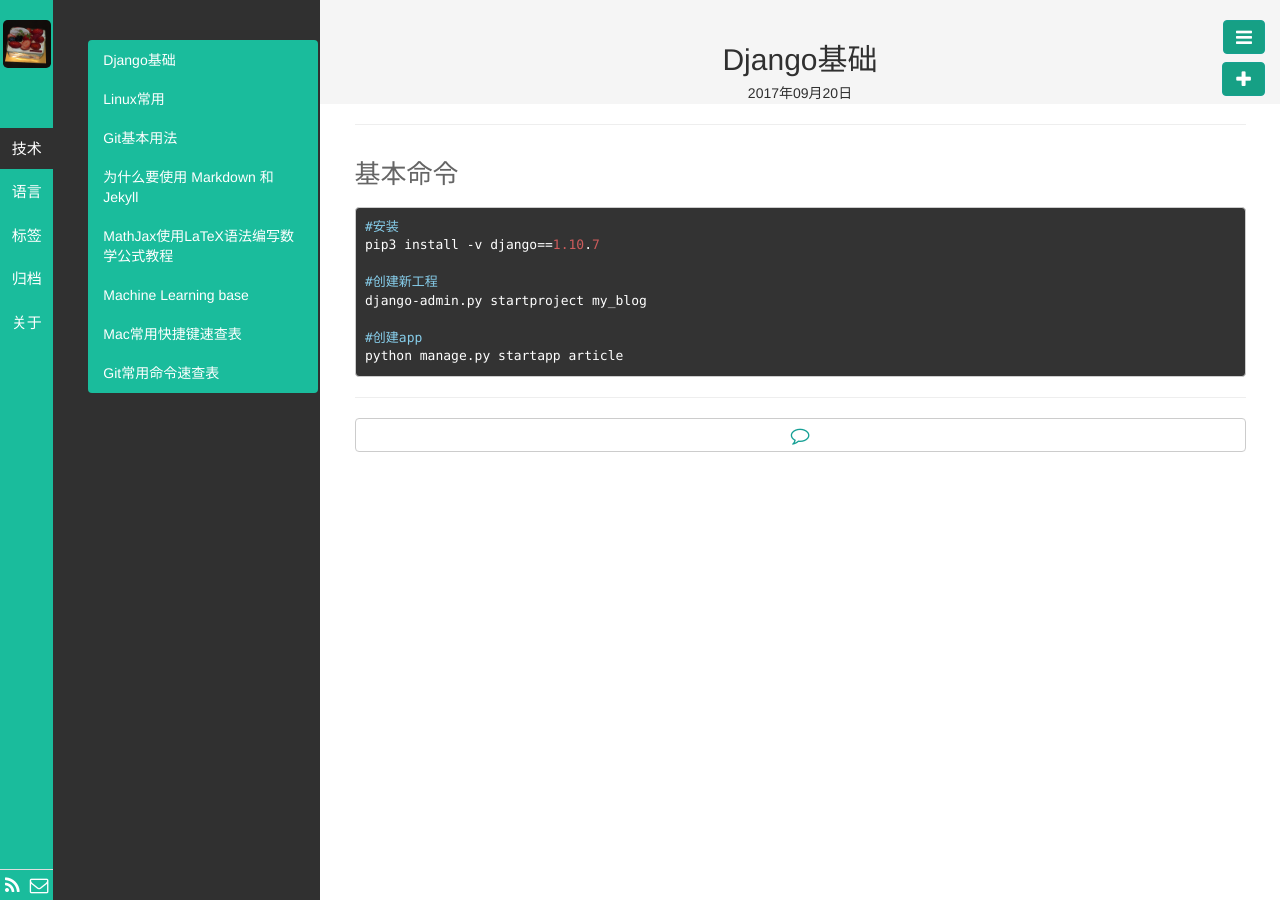
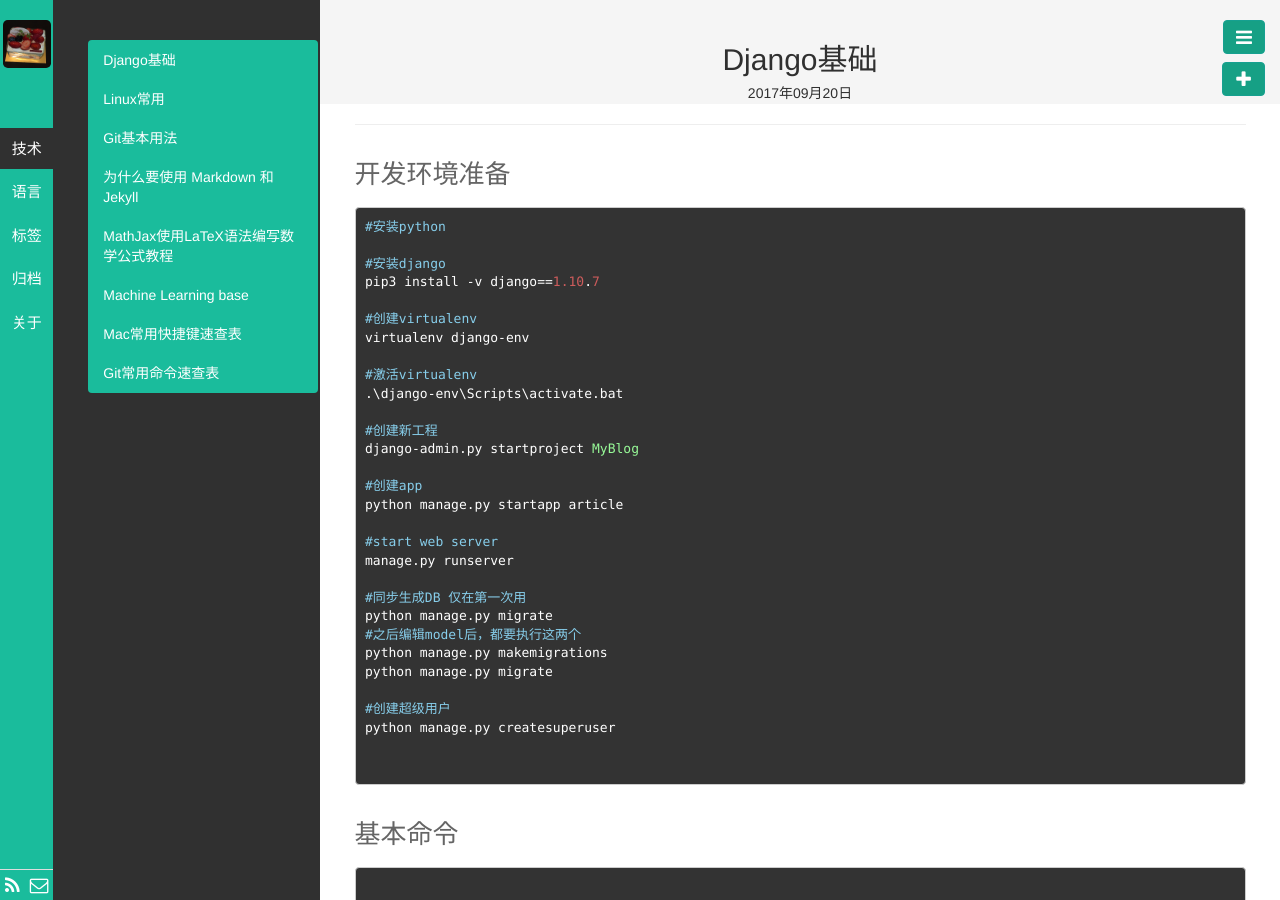
Before and after one commit to kyoyo/kyoyo.github.io, a Jekyll site: the page built from _posts/技術/2017-09-20-Django-Base1.md, in a window 1280 px wide. Built offline with Jekyll 4.4.1, drawn with Linux system fonts in a browser that asks for light colours; Markdown is read by kramdown in place of the engine named in the settings.

Commit message:
add django base1

````diff
--- a/_posts/技術/2017-09-20-Django-Base1.md
+++ b/_posts/技術/2017-09-20-Django-Base1.md
@@ -7,18 +7,50 @@ keywords:
 description:
 ---
 
+###开发环境准备
+
+```
+#安装python
+
+#安装django
+pip3 install -v django==1.10.7
+
+#创建virtualenv
+virtualenv django-env
+
+#激活virtualenv
+.\django-env\Scripts\activate.bat
+
+#创建新工程
+django-admin.py startproject MyBlog
+
+#创建app
+python manage.py startapp article
+
+#start web server
+manage.py runserver
+
+#同步生成DB 仅在第一次用
+python manage.py migrate
+#之后编辑model后，都要执行这两个
+python manage.py makemigrations
+python manage.py migrate
+
+#创建超级用户
+python manage.py createsuperuser
+
+
+
+```
+
+
+
 
 
 ###基本命令
 
 ```
-#安装
-pip3 install -v django==1.10.7
 
-#创建新工程
-django-admin.py startproject my_blog
 
-#创建app
-python manage.py startapp article
 
 ```
````
